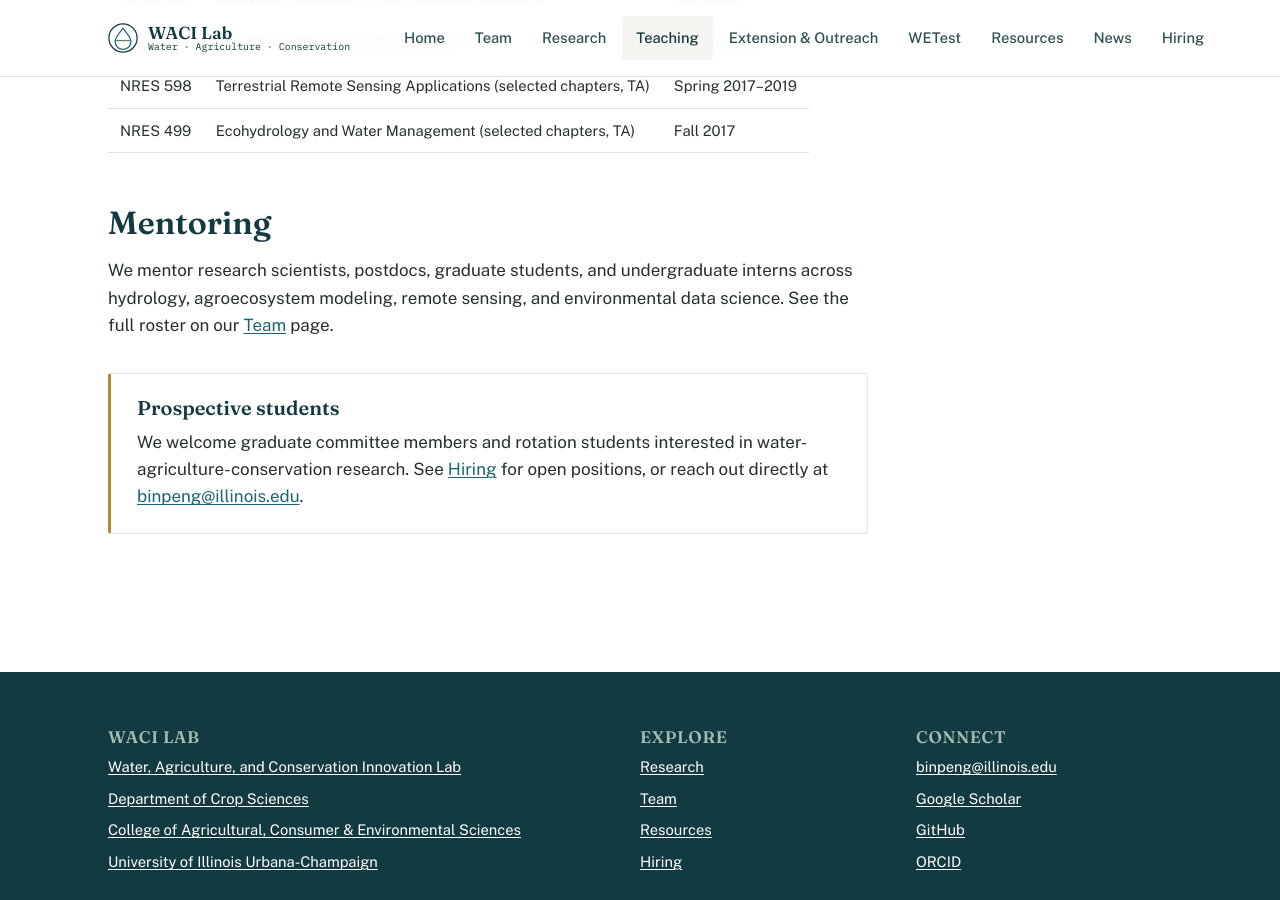
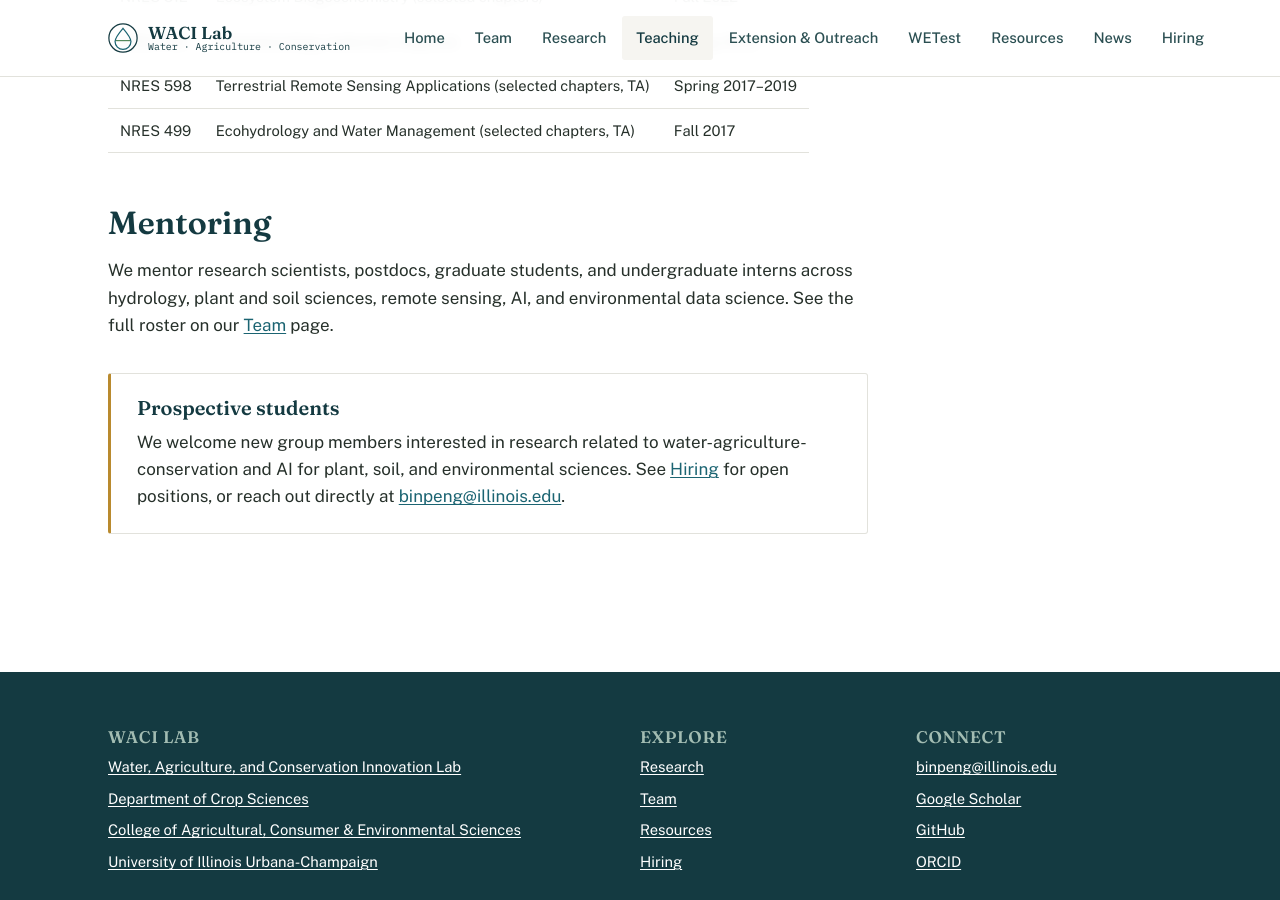
Before and after one commit to WACI-Lab/waci-lab.github.io, a Jekyll site: the page built from teaching.md, in a window 1280 px wide and 900 px high, scrolled down 557 px. Built offline with Jekyll 4.4.1, drawn with Linux system fonts in a browser that asks for light colours.

Commit message:
Update teaching-page mentoring text and outreach collaboration wording
- teaching.md: broaden the mentoring-areas list (plant and soil sciences,
  AI added) and reword the prospective-students callout to welcome new
  group members generally rather than specifically committee members/
  rotation students.
- extension-outreach/index.md: reorder "on-farm and watershed work"
  (was "watershed or on-farm work").

Co-Authored-By: Claude Sonnet 5 <noreply@anthropic.com>

```diff
--- a/teaching.md
+++ b/teaching.md
@@ -19,9 +19,9 @@ permalink: /teaching/
 
 ## Mentoring
 
-We mentor research scientists, postdocs, graduate students, and undergraduate interns across hydrology, agroecosystem modeling, remote sensing, and environmental data science. See the full roster on our <a href="{{ '/team/' | relative_url }}">Team</a> page.
+We mentor research scientists, postdocs, graduate students, and undergraduate interns across hydrology, plant and soil sciences, remote sensing, AI, and environmental data science. See the full roster on our <a href="{{ '/team/' | relative_url }}">Team</a> page.
 
 <div class="callout">
   <h3>Prospective students</h3>
-  <p style="margin-bottom:0;">We welcome graduate committee members and rotation students interested in water-agriculture-conservation research. See <a href="{{ '/hiring/' | relative_url }}">Hiring</a> for open positions, or reach out directly at <a href="mailto:{{ site.email }}">{{ site.email }}</a>.</p>
+  <p style="margin-bottom:0;">We welcome new group members interested in research related to water-agriculture-conservation and AI for plant, soil, and environmental sciences. See <a href="{{ '/hiring/' | relative_url }}">Hiring</a> for open positions, or reach out directly at <a href="mailto:{{ site.email }}">{{ site.email }}</a>.</p>
 </div>
```
Also changed, not shown: extension-outreach/index.md (+1 -1 lines).
